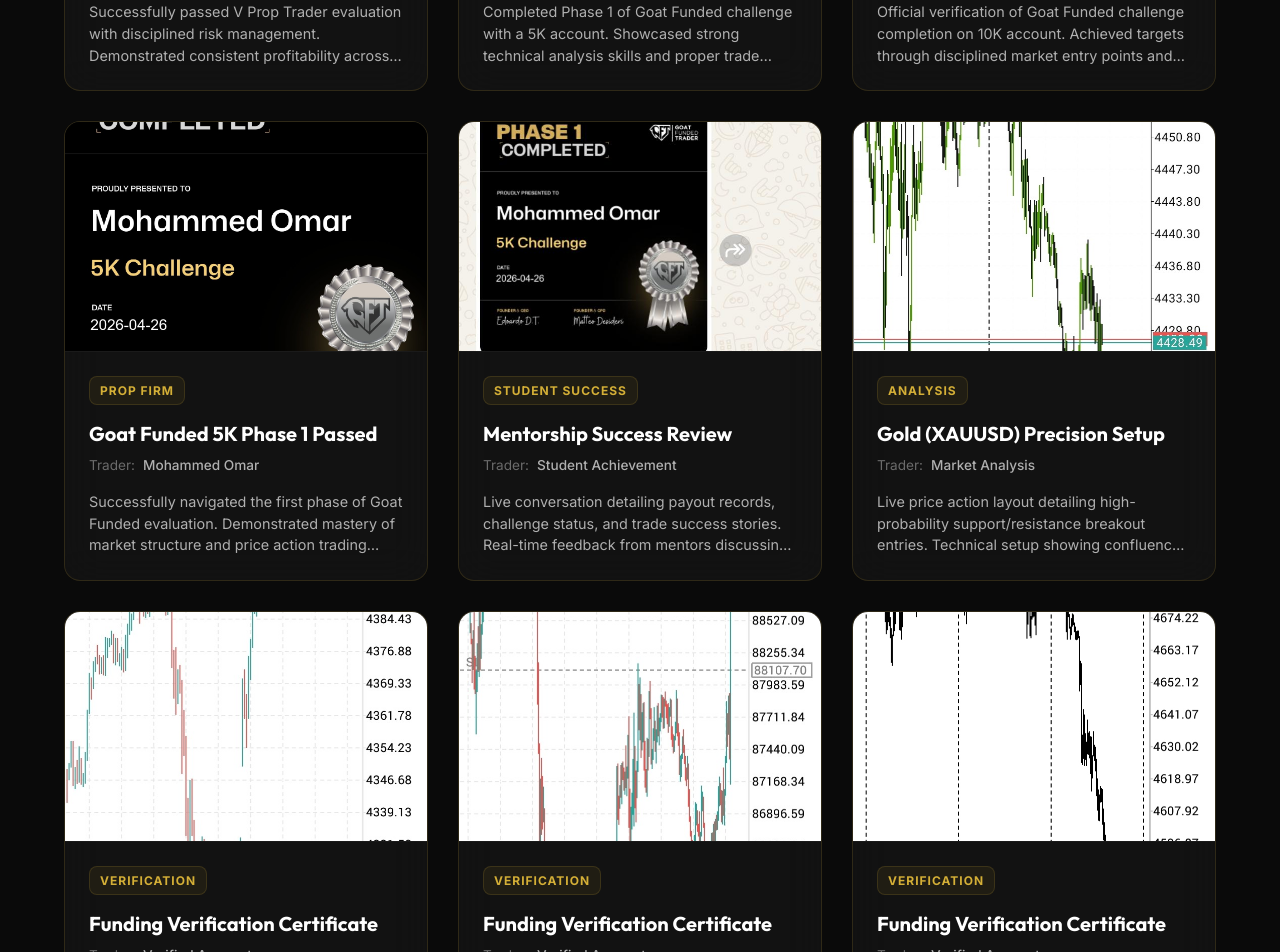
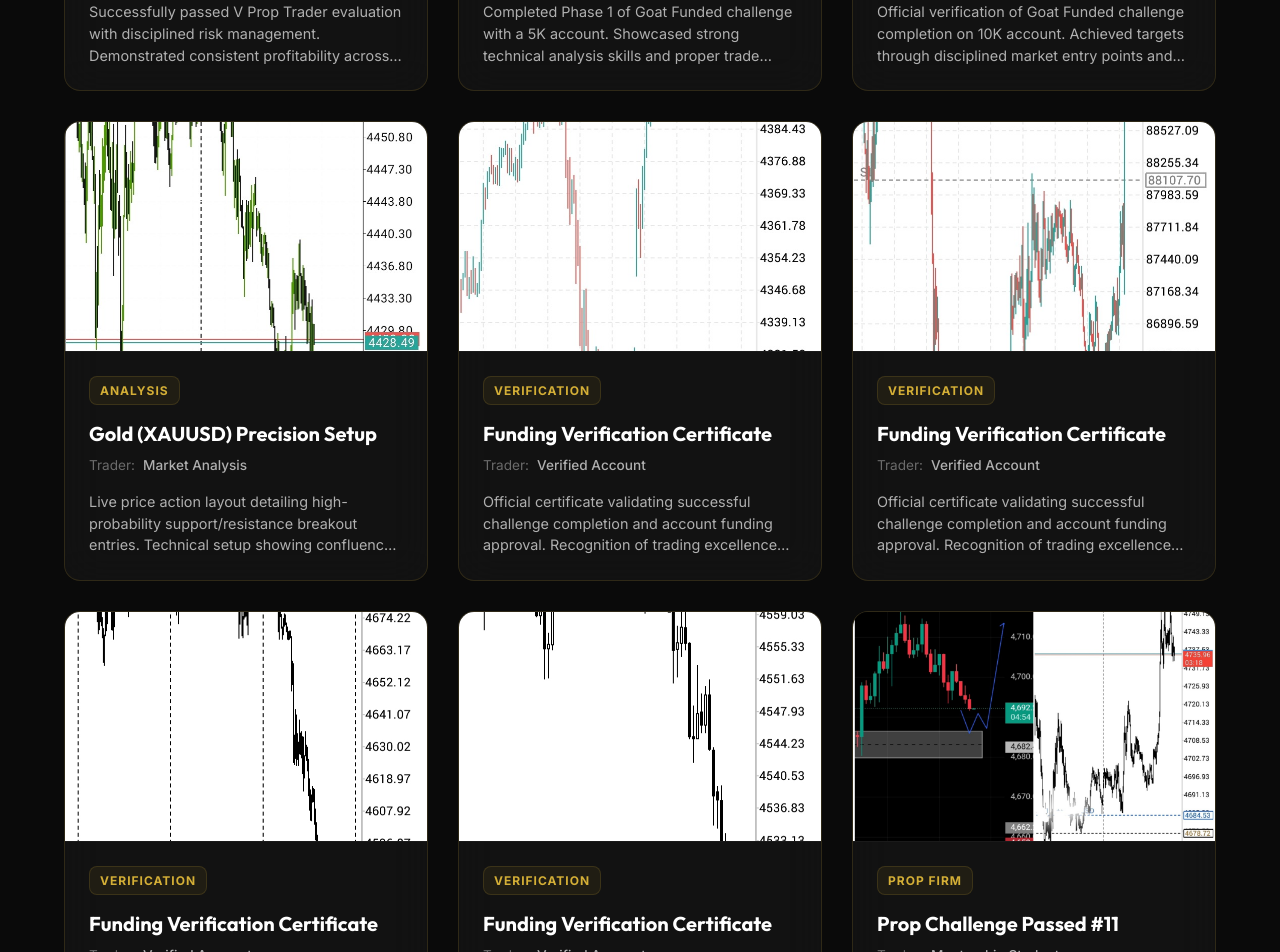
Before and after one commit to ch-hamza-maqsood/Portfolio, a React (Vite) app: page / in a window 1280 px wide. Shown: the part 7060-8012 px from the top of the page. Built offline with nearby package versions, Linux system fonts and the light colour scheme.

Commit message:
Update Results.jsx

```diff
--- a/src/components/Results.jsx
+++ b/src/components/Results.jsx
@@ -31,8 +31,9 @@
   }, [activeFilter]);
 
   // Optimized programmatic mapping of all 24 results with rich descriptions
-  const resultsData = Array.from({ length: 24 }, (_, i) => {
-    const id = i + 1;
+  const resultsData = Array.from({ length: 24 }, (_, i) => i + 1)
+  .filter(id => id !== 4 && id !== 5)
+  .map(id => {
     let category = 'prop-firm';
     let categoryLabel = 'Prop Firm';
     let title = `Prop Challenge Passed #${id}`;
```
